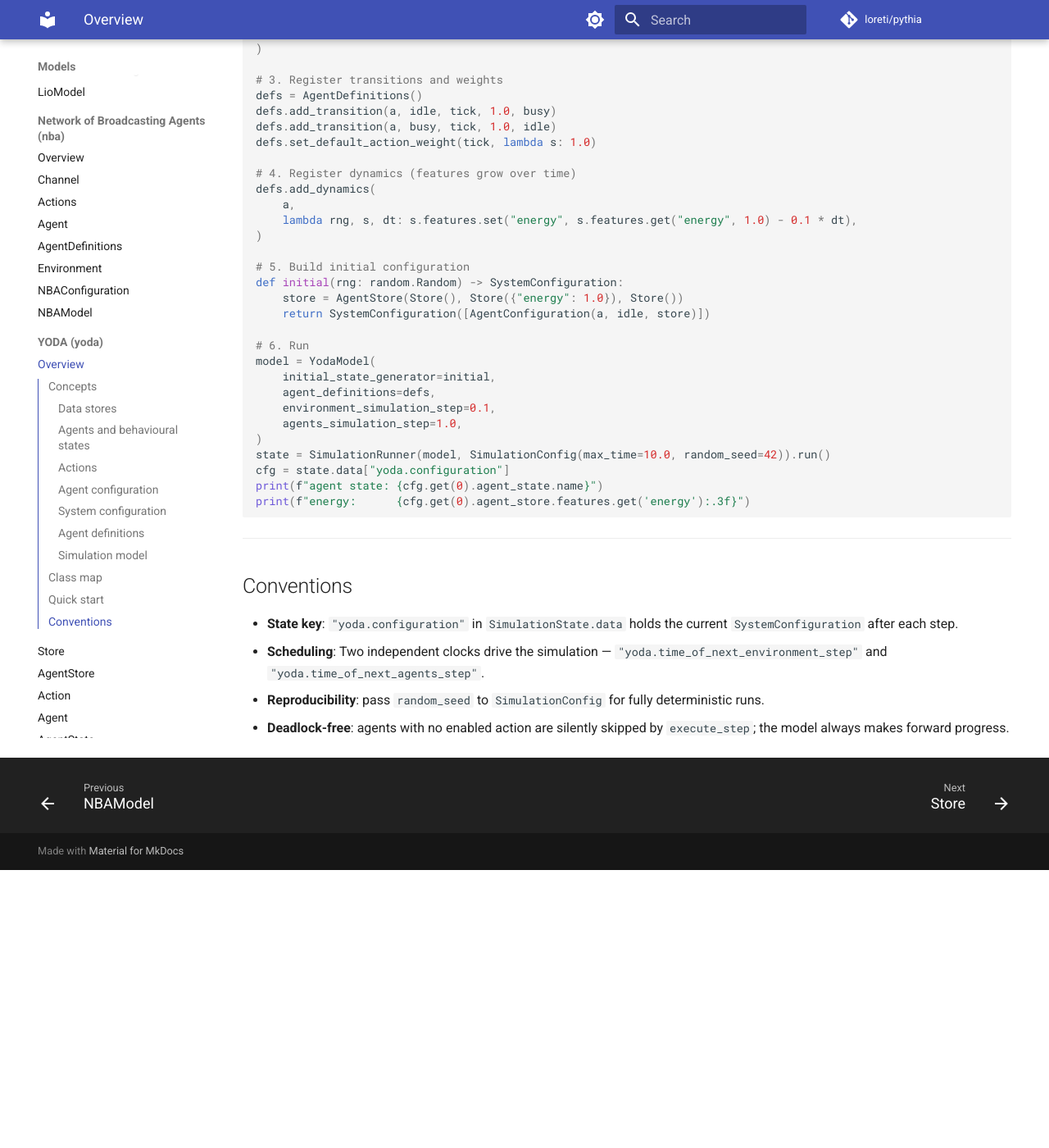
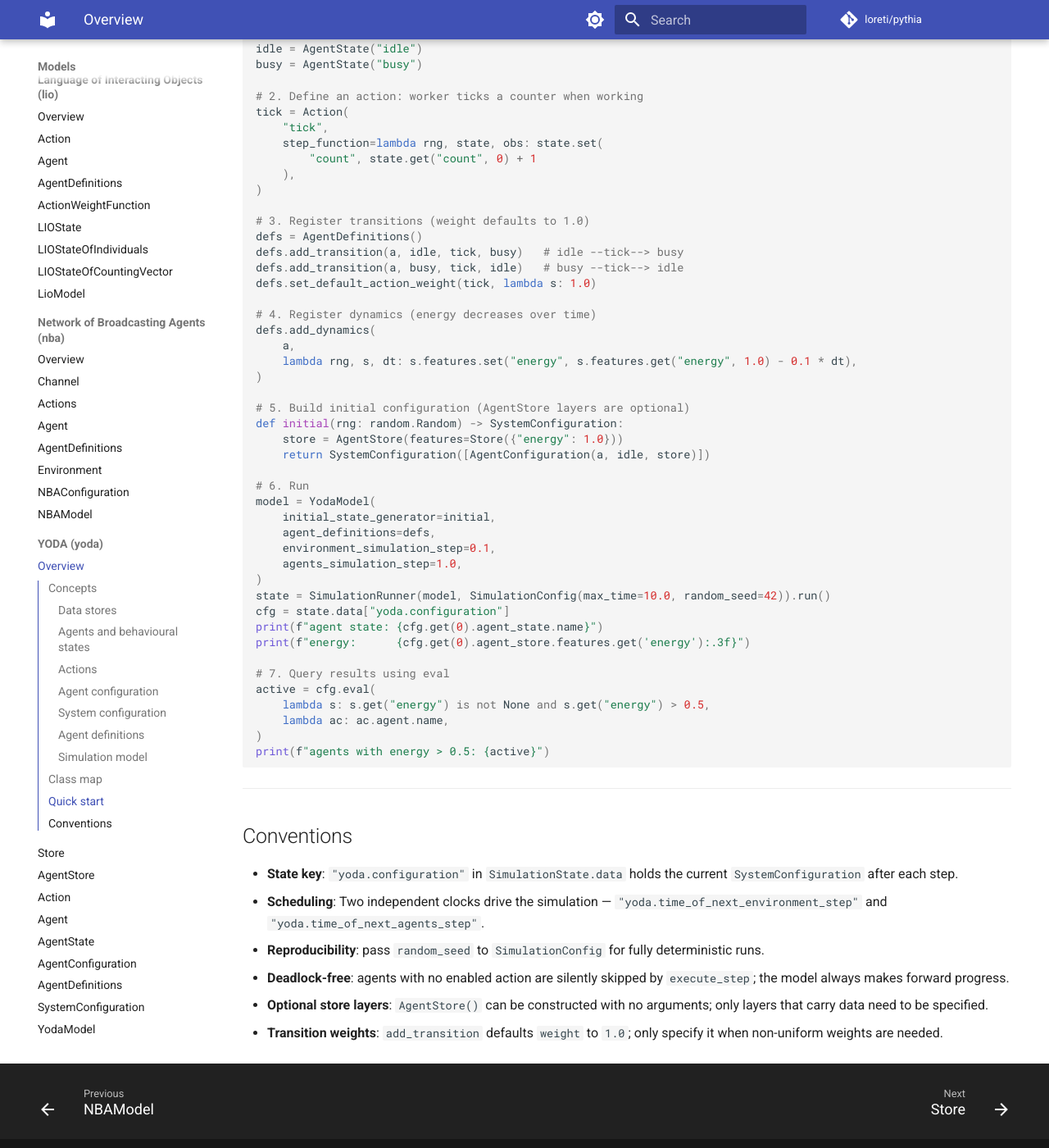
Before and after one commit to quasylab/pythia, an MkDocs documentation site: the page built from docs/models/yoda/index.md, in a window 1280 px wide and 1400 px high, scrolled down 3854 px. Shown: the whole window at 82% size. Built offline with MkDocs 1.6.1 and Material for MkDocs 9.7.7, drawn with Linux system fonts in a browser that asks for light colours; comment, search, counter and statistics services are not loaded; before the commit the page ends 4915 px from its top, so only the background shows below that; some of the changed text lies outside the part shown.

Commit message:
Update documentation for 0.8.0 changes
docs/models/yoda/index.md:
- Document Store.has() and AgentStore.has()
- Document optional AgentStore parameters (default Store())
- Update add_transition signature to (agent, source, action, target, weight=1.0)
- Document SystemConfiguration.eval() with AgentStore predicate
- Update quick-start to use new API (keyword args, eval example)
- Update class-map table entries with new features

docs/models/pm/index.md:
- Document CountingState.size and count() in Population state section
- Update quick-start to use cs.count() and cs.size instead of counting_vector

docs/guide/writing-a-model.md:
- Document setup() as optional 4th lifecycle step between initialize and step loop

docs/examples/ (new):
- pm/seir.md, pm/majority.md, lio/threestate.md
- yoda/randomwalk.md, yoda/flock.md

mkdocs.yml:
- Add Examples section with all five example pages

README.md:
- Update yoda model row description

Co-Authored-By: Claude Sonnet 4.6 <noreply@anthropic.com>

````diff
--- a/docs/models/yoda/index.md
+++ b/docs/models/yoda/index.md
@@ -13,20 +13,22 @@ typed actions.
 ### Data stores
 
 A [`Store`](store.md) is an immutable key-value mapping (attribute name →
-arbitrary value) that supports priority-order lookup, predicate testing, and
-non-destructive update via `set`.
+float value) that supports priority-order lookup, predicate testing (`test`),
+attribute registration check (`has`), and non-destructive update via `set`.
 
 An [`AgentStore`](agent_store.md) groups three `Store` layers for a single
-agent:
+agent.  All three layers default to an empty `Store()` so only the layers that
+carry data need to be specified:
 
-| Layer | Purpose |
-|---|---|
-| `state` | Private state variables owned by the agent |
-| `features` | Derived or computed attributes set by the environment |
-| `observations` | Values observed from the environment or other agents |
+| Layer | Purpose | Default |
+|---|---|---|
+| `state` | Private state variables owned by the agent | `Store()` |
+| `features` | Derived or computed attributes set by the environment | `Store()` |
+| `observations` | Values observed from the environment or other agents | `Store()` |
 
 `AgentStore.get(attr)` resolves attributes in priority order: `state` →
-`features` → `observations`.
+`features` → `observations`.  `AgentStore.has(attr)` returns `True` when the
+attribute is present in **any** layer.
 
 ### Agents and behavioural states
 
@@ -64,8 +66,11 @@ A [`SystemConfiguration`](system_configuration.md) is an immutable ordered
 list of `AgentConfiguration` objects representing the full population at one
 point in time.  It provides:
 
-- Positional access (`get(i)`), size, and element removal.
+- Positional access (`get(i)`), size, and element removal (`remove`).
 - Bulk transformation (`apply(f)`).
+- Filtered evaluation: `eval(predicate, f)` — applies `f` to every
+  `AgentConfiguration` whose `agent_store` satisfies `predicate`, returning a
+  `list[T]`.
 - Quantitative queries: `exists`, `forall`, `mean`, `min`, `max` — all
   optionally restricted to a subset of agents by index or predicate.
 
@@ -76,7 +81,7 @@ describes agent behaviour.  It stores five kinds of information:
 
 | Table | Set via | Purpose |
 |---|---|---|
-| Transition table | `add_transition(agent, source, action, weight, target)` | Weighted next-state distribution for each `(agent, state, action)` triple |
+| Transition table | `add_transition(agent, source, action, target, weight=1.0)` | Weighted next-state distribution for each `(agent, state, action)` triple; `weight` defaults to `1.0` |
 | Dynamics | `add_dynamics(agent, f)` / `default_dynamics` | Continuous evolution of features: `(rng, AgentStore, dt) -> Store` |
 | Observations | `add_observation(agent, f)` / `default_observation` | Compute observations from the full system: `(rng, AgentStore, SystemConfiguration) -> Store` |
 | Action weights | `set_action_weight` / `set_default_action_weight` | Propensity of each action given the current store |
@@ -112,14 +117,14 @@ When both schedules coincide, `agents_step` (environment + actions) is used.
 
 | Class | Module | Purpose |
 |---|---|---|
-| [`Store`](store.md) | `pythia.models.yoda.store` | Immutable attribute-value mapping |
-| [`AgentStore`](agent_store.md) | `pythia.models.yoda.agent_store` | Three-layer data store for one agent |
+| [`Store`](store.md) | `pythia.models.yoda.store` | Immutable float attribute-value mapping; `has(attr)` checks registration |
+| [`AgentStore`](agent_store.md) | `pythia.models.yoda.agent_store` | Three-layer data store (all layers optional, default `Store()`); `has(attr)` checks any layer |
 | [`Action`](action.md) | `pythia.models.yoda.action` | Named transition with a step function |
 | [`Agent`](agent.md) | `pythia.models.yoda.agent` | Named participant |
 | [`AgentState`](agent_state.md) | `pythia.models.yoda.agent_state` | Named behavioural state |
 | [`AgentConfiguration`](agent_configuration.md) | `pythia.models.yoda.agent_configuration` | Immutable (agent, state, store) triple |
 | [`AgentDefinitions`](agent_definitions.md) | `pythia.models.yoda.agent_definitions` | Transitions, dynamics, observations, weights |
-| [`SystemConfiguration`](system_configuration.md) | `pythia.models.yoda.configuration` | Immutable ordered population snapshot |
+| [`SystemConfiguration`](system_configuration.md) | `pythia.models.yoda.configuration` | Immutable ordered population snapshot; `eval(pred, f)` for filtered results |
 | [`YodaModel`](yoda_model.md) | `pythia.models.yoda.yoda_model` | Simulation model (BaseModel) |
 
 ---
@@ -148,21 +153,21 @@ tick = Action(
     ),
 )
 
-# 3. Register transitions and weights
+# 3. Register transitions (weight defaults to 1.0)
 defs = AgentDefinitions()
-defs.add_transition(a, idle, tick, 1.0, busy)
-defs.add_transition(a, busy, tick, 1.0, idle)
+defs.add_transition(a, idle, tick, busy)   # idle --tick--> busy
+defs.add_transition(a, busy, tick, idle)   # busy --tick--> idle
 defs.set_default_action_weight(tick, lambda s: 1.0)
 
-# 4. Register dynamics (features grow over time)
+# 4. Register dynamics (energy decreases over time)
 defs.add_dynamics(
     a,
     lambda rng, s, dt: s.features.set("energy", s.features.get("energy", 1.0) - 0.1 * dt),
 )
 
-# 5. Build initial configuration
+# 5. Build initial configuration (AgentStore layers are optional)
 def initial(rng: random.Random) -> SystemConfiguration:
-    store = AgentStore(Store(), Store({"energy": 1.0}), Store())
+    store = AgentStore(features=Store({"energy": 1.0}))
     return SystemConfiguration([AgentConfiguration(a, idle, store)])
 
 # 6. Run
@@ -176,6 +181,13 @@ state = SimulationRunner(model, SimulationConfig(max_time=10.0, random_seed=42))
 cfg = state.data["yoda.configuration"]
 print(f"agent state: {cfg.get(0).agent_state.name}")
 print(f"energy:      {cfg.get(0).agent_store.features.get('energy'):.3f}")
+
+# 7. Query results using eval
+active = cfg.eval(
+    lambda s: s.get("energy") is not None and s.get("energy") > 0.5,
+    lambda ac: ac.agent.name,
+)
+print(f"agents with energy > 0.5: {active}")
 ```
 
 ---
@@ -190,3 +202,7 @@ print(f"energy:      {cfg.get(0).agent_store.features.get('energy'):.3f}")
   deterministic runs.
 - **Deadlock-free**: agents with no enabled action are silently skipped by
   `execute_step`; the model always makes forward progress.
+- **Optional store layers**: `AgentStore()` can be constructed with no arguments;
+  only layers that carry data need to be specified.
+- **Transition weights**: `add_transition` defaults `weight` to `1.0`; only
+  specify it when non-uniform weights are needed.
--- a/mkdocs.yml
+++ b/mkdocs.yml
@@ -122,4 +122,10 @@ nav:
       - AgentDefinitions: models/yoda/agent_definitions.md
       - SystemConfiguration: models/yoda/system_configuration.md
       - YodaModel: models/yoda/yoda_model.md
+  - Examples:
+    - pm — SEIR: examples/pm/seir.md
+    - pm — Majority: examples/pm/majority.md
+    - lio — Three State: examples/lio/threestate.md
+    - yoda — Random Walk: examples/yoda/randomwalk.md
+    - yoda — Flock: examples/yoda/flock.md
   - Changelog: changelog.md
````
Also changed, not shown: docs/examples/lio/threestate.md (added, +30 -0 lines), docs/examples/pm/majority.md (added, +24 -0 lines), docs/examples/pm/seir.md (added, +33 -0 lines), docs/examples/yoda/flock.md (added, +17 -0 lines), docs/examples/yoda/randomwalk.md (added, +20 -0 lines), docs/guide/writing-a-model.md (+13 -1 lines), docs/models/pm/index.md (+10 -3 lines).
